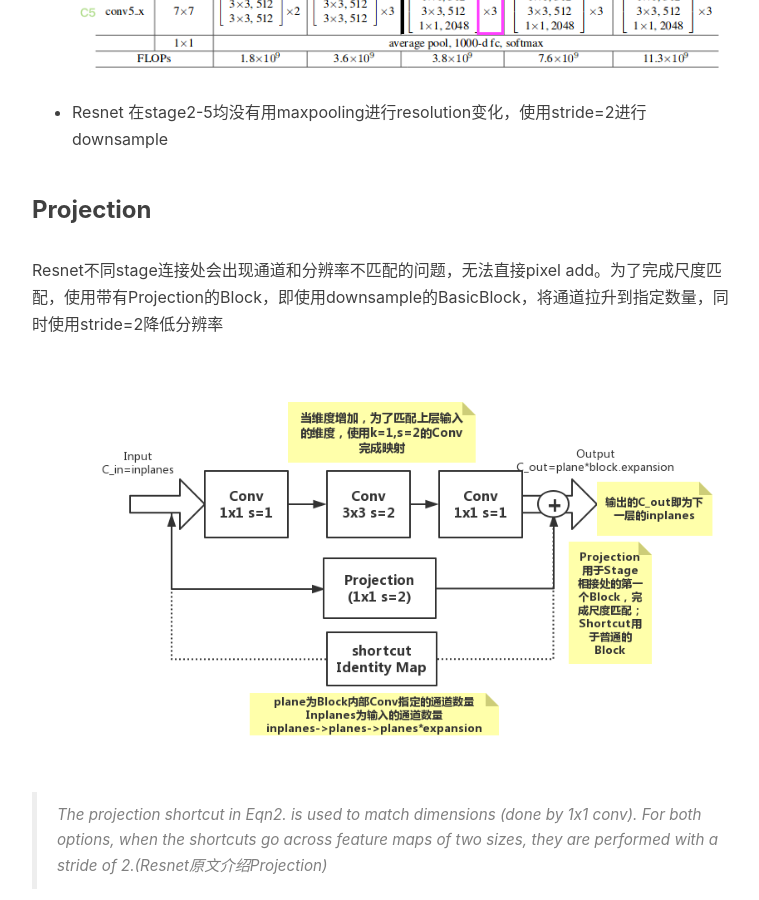
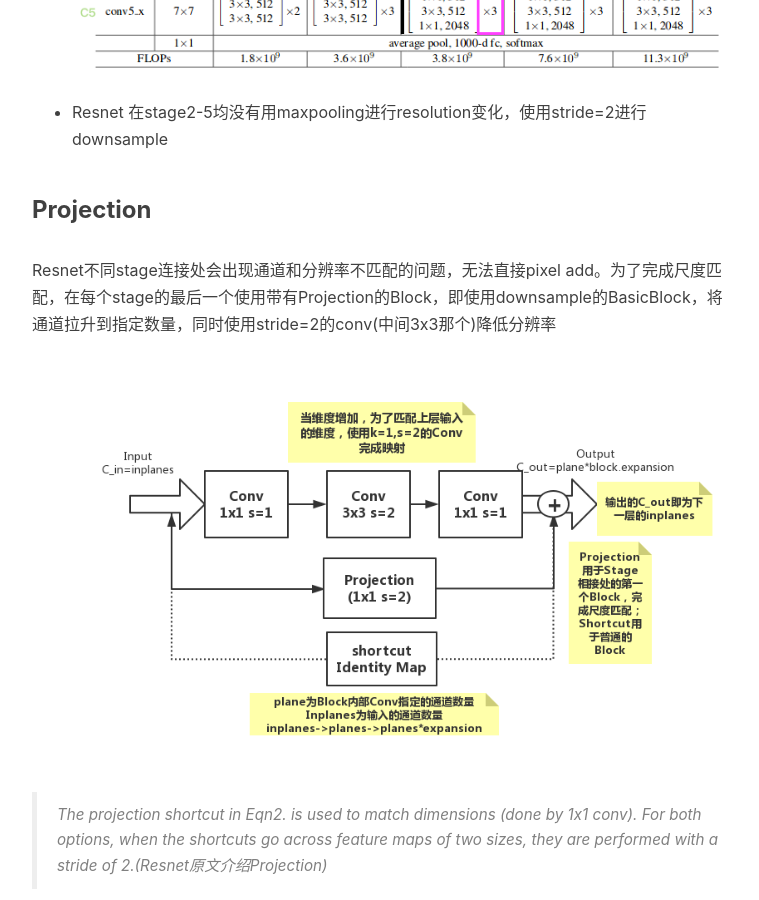
Before and after one commit to wdd233/wdd233.github.io, a Jekyll site: the page built from _posts/2019-01-01-pytorch深度指南-经典CNN网络源码剖析.md, in a window 1280 px wide and 900 px high, scrolled down 4847 px. Shown: the whole window, without its empty margins (233-992 px from the left). Built offline with Jekyll 4.4.1, drawn with Linux system fonts in a browser that asks for light colours; nearby versions of some CDN libraries; our own code applies the rules of GitHub Pages for plain Markdown files; comment, search, counter and statistics services are not loaded; some of the changed text lies outside the part shown.

Commit message:
slightly modified

```diff
--- a/_posts/2019-01-01-pytorch深度指南-经典CNN网络源码剖析.md
+++ b/_posts/2019-01-01-pytorch深度指南-经典CNN网络源码剖析.md
@@ -127,7 +127,7 @@
 * Resnet 在stage2-5均没有用maxpooling进行resolution变化，使用stride=2进行downsample
 
 ### Projection
-Resnet不同stage连接处会出现通道和分辨率不匹配的问题，无法直接pixel add。为了完成尺度匹配，使用带有Projection的Block，即使用downsample的BasicBlock，将通道拉升到指定数量，同时使用stride=2降低分辨率
+Resnet不同stage连接处会出现通道和分辨率不匹配的问题，无法直接pixel add。为了完成尺度匹配，在每个stage的最后一个使用带有Projection的Block，即使用downsample的BasicBlock，将通道拉升到指定数量，同时使用stride=2的conv(中间3x3那个)降低分辨率
 ![resnet-projection](/img/resnet_projection.jpg)
 >The projection shortcut in Eqn2. is used to match dimensions (done by 1x1 conv). For both options, when the shortcuts go across feature maps of two sizes, they are performed with a stride of 2.(Resnet原文介绍Projection)
 
@@ -172,12 +172,12 @@
 class Bottleneck(nn.Module):#Bottleneck模块
     expansion = 4
     #注意，bottleneck要对输入通道做4倍拉升,可以看上面的结构示意图中每个Block结构
-
+    #Bottleneck通道数量变化：256->64->64->256
     def __init__(self, , stride=1, downsample=None):
         super(Bottleneck, self).__init__()
         self.conv1 = nn.Conv2d(inplanes, planes, kernel_size=1, bias=False)
         self.bn1 = nn.BatchNorm2d(planes)
-        self.conv2 = nn.Conv2d(planes, planes, kernel_size=3, stride=stride,
+        self.conv2 = nn.Conv2d(planes, planes, kernel_size=3, stride=stride,#该conv负责stride=2降低scale
                                padding=1, bias=False)
         self.bn2 = nn.BatchNorm2d(planes)
         self.conv3 = nn.Conv2d(planes, planes * 4, kernel_size=1, bias=False)
```
